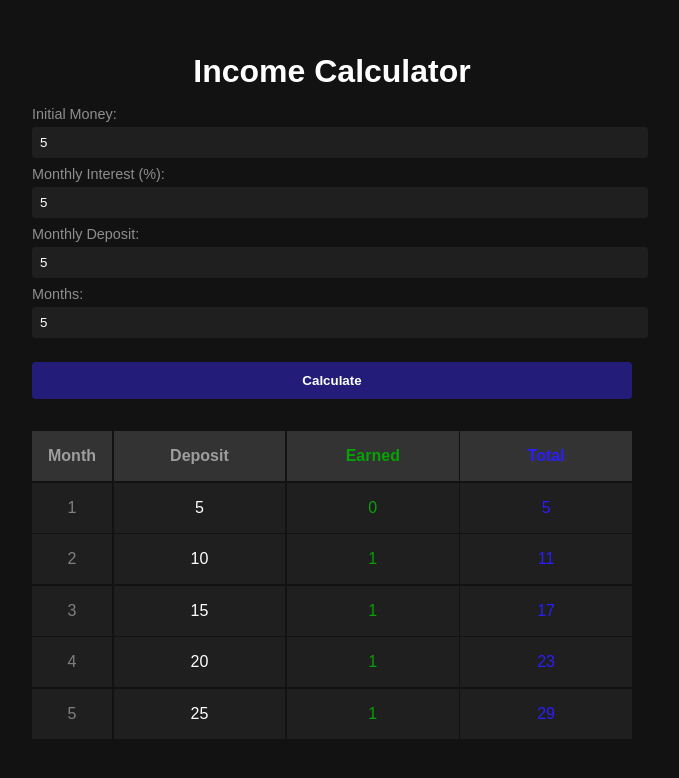
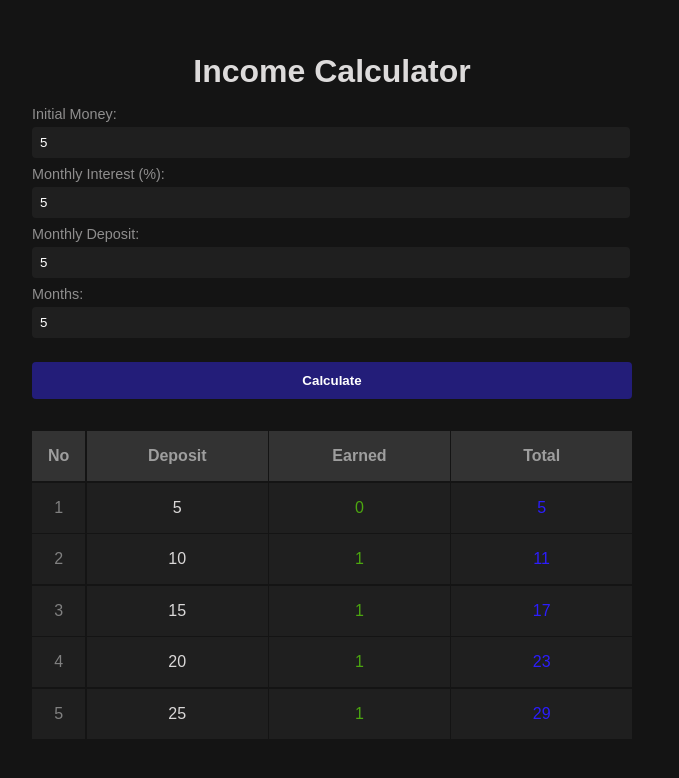
Before and after one commit to berserkkv/incomecalc, a plain HTML site: page index.html in a window 1280 px wide. Both pictures are taken after typing "5", "5", "5", "5" into the empty fields and a click on the button "Calculate". Shown: the whole page, without its empty margins (308-987 px from the left). Drawn offline with Linux system fonts and the light colour scheme.

Commit message:
styled 3

```diff
--- a/index.html
+++ b/index.html
@@ -8,14 +8,15 @@
 </head>
 <body>
   <div class="container">
-    <h1>Income Calculator</h1>
+    <h1 class="logo">Income Calculator</h1>
     <div class="form">
       <label>Initial Money: <input type="number" id="initialMoney" /></label>
       <label>Monthly Interest (%): <input type="number" id="monthlyInterest" /></label>
       <label>Monthly Deposit: <input type="number" id="monthlyDeposit" /></label>
       <label>Months: <input type="number" id="months" /></label>
-      <button onclick="calculate()">Calculate</button>
+
     </div>
+    <button onclick="calculate()">Calculate</button>
     <div id="resultGrid" class="grid"></div>
   </div>
   <script src="script.js"></script>
--- a/script.js
+++ b/script.js
@@ -27,10 +27,10 @@ window.onload = () => {
     let currentBalance = initialMoney;
     const resultGrid = document.getElementById("resultGrid");
     resultGrid.innerHTML = `
-      <div class="tableHeader">Month</div>
+      <div class="tableHeader">No</div>
       <div class="tableHeader">Deposit</div>
-      <div class="tableHeader text-green">Earned</div>
-      <div class="tableHeader text-blue">Total</div>
+      <div class="tableHeader">Earned</div>
+      <div class="tableHeader">Total</div>
     `;
 
     for (let month = 1; month <= months; month++) {
--- a/style.css
+++ b/style.css
@@ -1,9 +1,13 @@
 body {
     font-family: Arial, sans-serif;
-    background: #121212;
-    color: #fff;
+    background: #141414;
+    color: #dad8d8;
     padding: 2rem;
     margin: 0;
+  }
+
+  .logo {
+    color:#dddbdb;
   }
 
   .container {
@@ -15,7 +19,13 @@ body {
     text-align: center;
     margin-bottom: 1rem;
   }
-
+  /* .form {
+    display: grid;
+    grid-template-columns: 0.7fr 0.7fr;
+    max-width: 600px;
+    column-gap: 10px;
+  }
+   */
   .form label {
     display: block;
     margin: 0.5rem 0;
@@ -25,7 +35,7 @@ body {
 
   input {
     padding: 0.5rem;
-    width: 100%;
+    width: 97%;
     margin-top: 0.3rem;
     border: none;
     border-radius: 4px;
@@ -48,7 +58,7 @@ body {
   .grid {
     margin-top: 2rem;
     display: grid;
-    grid-template-columns: 0.3fr 1fr 1fr 1fr;
+    grid-template-columns: 0.1fr 1fr 1fr 1fr;
     gap: 0.1rem;
   }
 
@@ -68,12 +78,11 @@ body {
   .grid .text-blue {
     color: #2c1dfc;
   }
-
   .grid .text-grey {
     color: #808080;
   }
   .grid .text-green {
-    color: #05a305;
+    color: #4ca710;
   }
 
   input[type="number"] {
```
